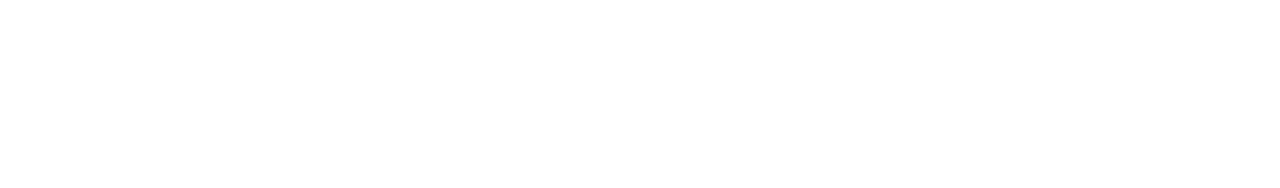
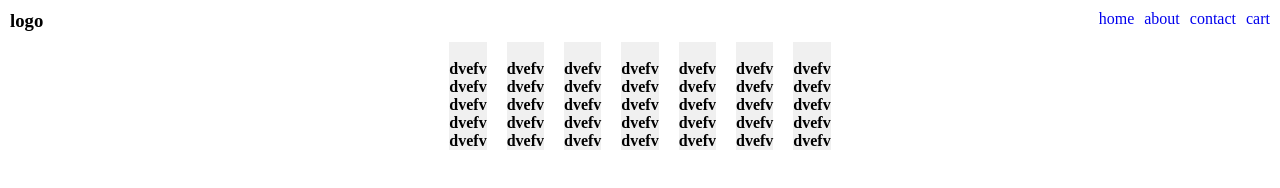
Before and after one commit to akshatbhatya/namaste-react-episode-08-classes, a React app: page / in a window 1280 px wide. Built offline with nearby package versions, Linux system fonts and the light colour scheme.

Commit message:
add routers

```diff
--- a/App.js
+++ b/App.js
@@ -1,12 +1,12 @@
 import React from 'react'
 import Header from './src/Header/Header'
-import ProductPage from './src/ProductPage/ProductPage'
+import { Outlet } from 'react-router'
 
 function App() {
   return (
     <div>
       <Header/>
-      <ProductPage/>
+      <Outlet/>
     </div>
   )
 }
--- a/index.js
+++ b/index.js
@@ -1,5 +1,6 @@
 import React from "react"
-import {RouterProvider,createBrowserRouter} from "react-router-dom"
+import {RouterProvider, createBrowserRouter} from "react-router-dom"
+
 
 
 import reactDom from "react-dom/client"
@@ -11,22 +12,22 @@ import About from "./src/About/About"
 
 let componentRouter=createBrowserRouter([
     {
-       path:"",
-        Element:<App/>,
+        path:'',
+        element:<App/>,
         children:[
-
             {
                 path:"/",
-                Element:<ProductPage/>
+                element:<ProductPage/>
             },
             {
-                path:"/about",
-                Element:<About/>
+                path:'/about',
+                element:<About/>
+            }
+        ]
 
-            }
+    }
 
-        ]
-    }
+
 ])
 let root=reactDom.createRoot(document.getElementById('root'))
 
--- a/src/Header/Header.css
+++ b/src/Header/Header.css
@@ -11,7 +11,15 @@
 
 }
 
-.navLinks > ul>li{
+.navLinks > ul > li{
     list-style: none;
 
 }
+
+a{
+    text-decoration: none;
+}
+
+a > li{
+    list-style: none;
+}
--- a/src/Header/Header.jsx
+++ b/src/Header/Header.jsx
@@ -1,4 +1,7 @@
+import { Link } from "react-router-dom"
 import "./Header.css"
+
+
 let Header=()=>{
 
     return(
@@ -9,10 +12,10 @@ let Header=()=>{
 
             <div className="navLinks">
                 <ul>
-                    <li>home</li>
-                    <li>about</li>
-                    <li>contact</li>
-                    <li>cart</li>
+                <Link to='/'><li>home</li></Link>
+                    <Link to="/about"><li>about</li></Link>
+                    <Link to="/contact"><li>contact</li></Link>
+                    <Link><li>cart</li></Link>
                 </ul>
             </div>
         </div>
```
